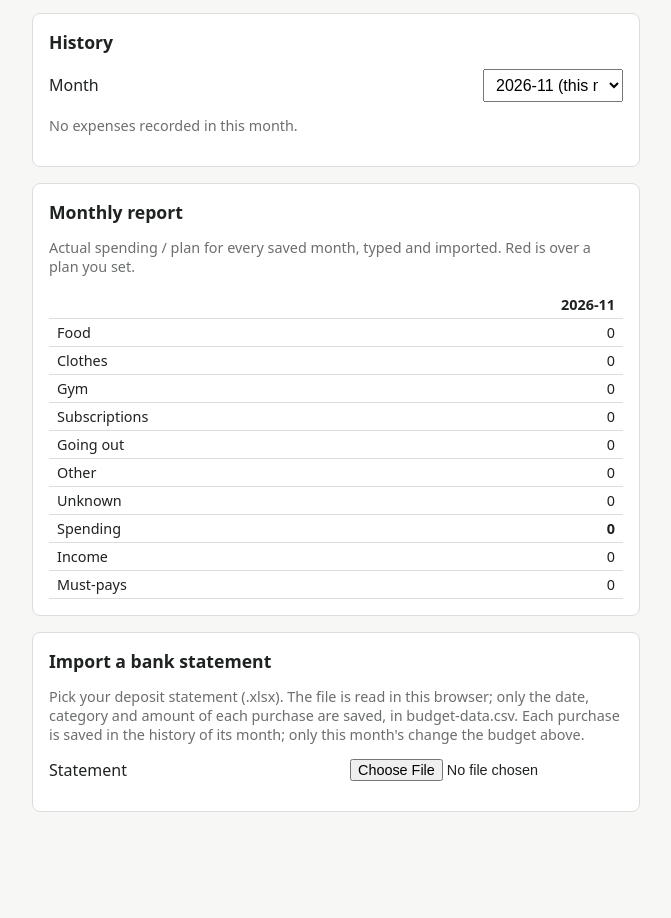
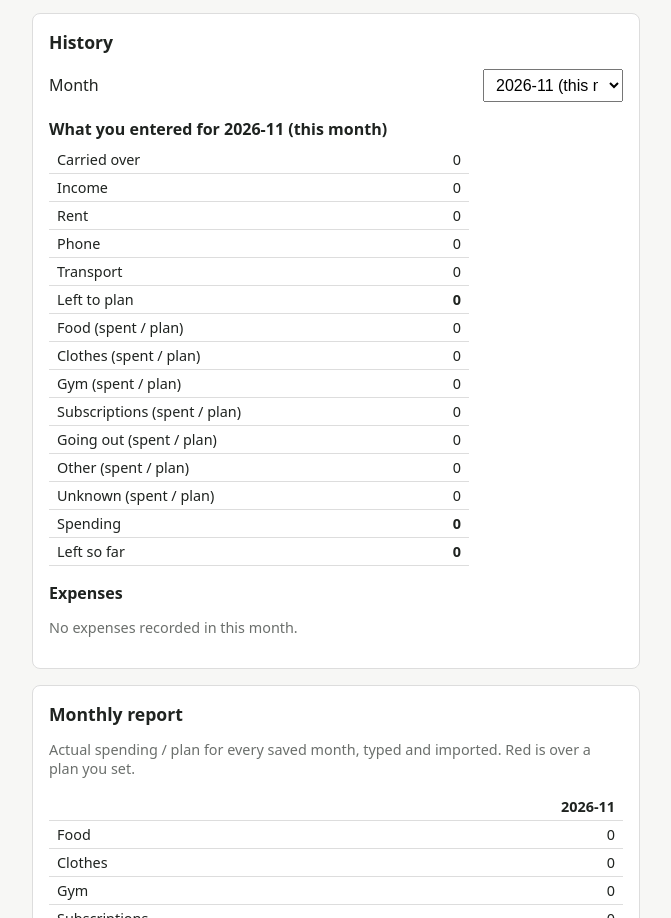
Before and after one commit to esst-prog2/budget-planner, a plain HTML site: page index.html in a window 1280 px wide. Shown: the part 1991-2909 px from the top of the page, without its empty margins (304-975 px from the left). Before the commit the page ends 2883 px from the top, so only its background shows below. Drawn offline with Linux system fonts and the light colour scheme; no server answers.

Commit message:
Show each month's inputs in the history

```diff
--- a/app.js
+++ b/app.js
@@ -369,6 +369,7 @@ function renderCategoryPlanInputs() {
       state.categories[key].plan = parseAmount(input.value);
       saveState(state);
       renderCategorySummary();
+      renderHistory();
       renderReport();
     });
 
@@ -482,8 +483,33 @@ function appendSpan(parent, text, className) {
   parent.appendChild(span);
 }
 
-// The chosen month's expenses, newest first. Only the current month's can be
-// deleted: a past month's leftover has already been carried over.
+// Everything entered for the chosen month, as it was saved: income, carry-over,
+// each must-pay, each category's plan against its spending, and what was left.
+function renderMonthInputs(record) {
+  const title = document.getElementById('history-inputs-title');
+  title.textContent = record === state ? `What you entered for ${record.month} (this month)` : `What you entered for ${record.month}`;
+  const table = document.getElementById('history-inputs');
+  table.innerHTML = '';
+  appendRow(table, ['Carried over', formatAmount(record.carryOver)]);
+  appendRow(table, ['Income', formatAmount(record.income)]);
+  appendRow(table, ['Rent', formatAmount(record.mustPays.rent)]);
+  appendRow(table, ['Phone', formatAmount(record.mustPays.phone)]);
+  appendRow(table, ['Transport', formatAmount(record.mustPays.transport)]);
+  const leftToPlan = roundCents(record.carryOver + record.income - sumMustPays(record));
+  appendRow(table, ['Left to plan', formatAmount(leftToPlan)], 'report-total');
+  CATEGORY_ORDER.forEach((key) => {
+    const { plan, actual } = record.categories[key];
+    appendRow(table, [`${CATEGORY_LABELS[key]} (spent / plan)`, planCell(actual, plan)]);
+  });
+  const planned = roundCents(CATEGORY_ORDER.reduce((sum, key) => sum + record.categories[key].plan, 0));
+  appendRow(table, ['Spending', planCell(sumActuals(record), planned)], 'report-total');
+  const left = computeLeftover(record);
+  appendRow(table, [record === state ? 'Left so far' : 'Left at month end',
+    { text: formatAmount(left), className: left < 0 ? 'over' : '' }], 'report-total');
+}
+
+// The chosen month's inputs and expenses, newest first. Only the current
+// month's can be deleted: a past month's leftover has already been carried over.
 function renderHistory() {
   const select = document.getElementById('history-month');
   select.innerHTML = '';
@@ -496,6 +522,7 @@ function renderHistory() {
   select.value = historyMonth;
 
   const record = allMonths().find((m) => m.month === historyMonth) || state;
+  renderMonthInputs(record);
   const list = document.getElementById('history-list');
   list.innerHTML = '';
   if (record !== state) {
@@ -621,6 +648,7 @@ Object.entries(AMOUNT_INPUTS).forEach(([id, store]) => {
     store(parseAmount(e.target.value));
     saveState(state);
     renderLeftToPlan();
+    renderHistory();
     renderReport();
   });
 });
--- a/index.html
+++ b/index.html
@@ -92,6 +92,9 @@
         Month
         <select id="history-month"></select>
       </label>
+      <h3 id="history-inputs-title" class="history-subtitle"></h3>
+      <table id="history-inputs" class="report-table"></table>
+      <h3 class="history-subtitle">Expenses</h3>
       <div id="history-list"></div>
     </section>
 
@@ -99,7 +102,7 @@
       <h2>Monthly report</h2>
       <p class="hint">Actual spending / plan for every saved month, typed and imported. Red is over a plan you set.</p>
       <div class="report-scroll">
-        <table id="monthly-report"></table>
+        <table id="monthly-report" class="report-table"></table>
       </div>
     </section>
 
--- a/style.css
+++ b/style.css
@@ -143,35 +143,35 @@ h2 {
   overflow-x: auto;
 }
 
-#monthly-report {
+.report-table {
   border-collapse: collapse;
   width: 100%;
   font-size: 0.9rem;
 }
 
-#monthly-report th,
-#monthly-report td {
+.report-table th,
+.report-table td {
   padding: 4px 8px;
   border-bottom: 1px solid var(--border);
   text-align: right;
   white-space: nowrap;
 }
 
-#monthly-report th {
+.report-table th {
   text-align: left;
   font-weight: normal;
 }
 
-#monthly-report .report-head td,
-#monthly-report .report-total {
+.report-table .report-head td,
+.report-table .report-total {
   font-weight: 600;
 }
 
-#monthly-report .report-aside {
+.report-table .report-aside {
   color: var(--muted);
 }
 
-#monthly-report td.over {
+.report-table td.over {
   color: var(--over);
   font-weight: 600;
 }
@@ -223,3 +223,13 @@ h2 {
     --border: #3a3d3b;
   }
 }
+
+.history-subtitle {
+  font-size: 1rem;
+  margin: 16px 0 6px;
+}
+
+/* A month's inputs: the label left, the amount right, at reading width. */
+#history-inputs {
+  max-width: 420px;
+}
--- a/test-support/fake-browser.js
+++ b/test-support/fake-browser.js
@@ -126,6 +126,9 @@ async function openApp({ today, saved, csv, server = true, failSaves = false, fa
     // The monthly report table as rows of cell texts.
     reportRows: () => byId('monthly-report').children
       .map((row) => row.children.map((cell) => cell.textContent)),
+    // The chosen month's inputs in the history as { label: amount }.
+    monthInputs: () => Object.fromEntries(byId('history-inputs').children
+      .map((row) => row.children.map((cell) => cell.textContent))),
     // The class of each report cell, e.g. 'over' for a red one.
     reportClasses: () => byId('monthly-report').children
       .map((row) => row.children.map((cell) => cell.className)),
```
Also changed, not shown: test/history.test.js (+35 -0 lines), 4 other files.
